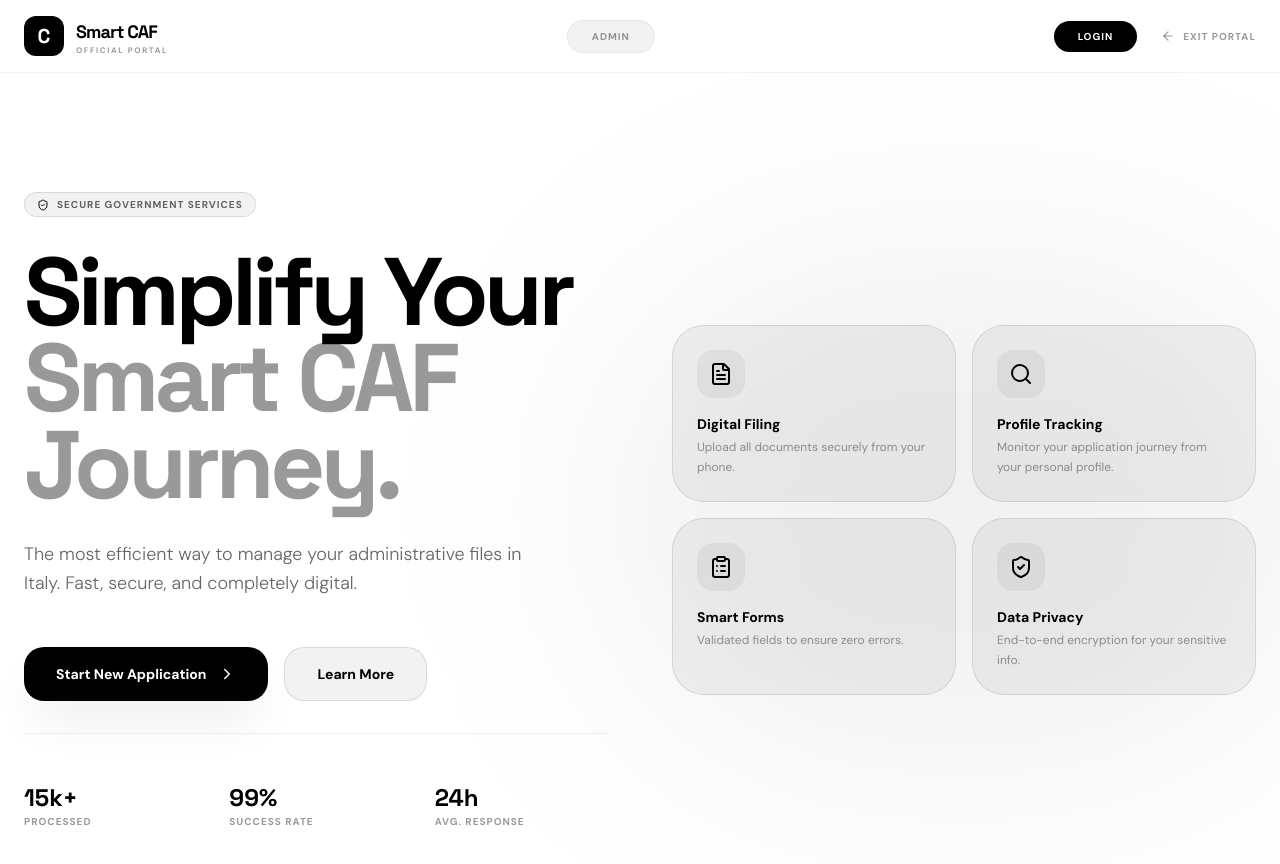
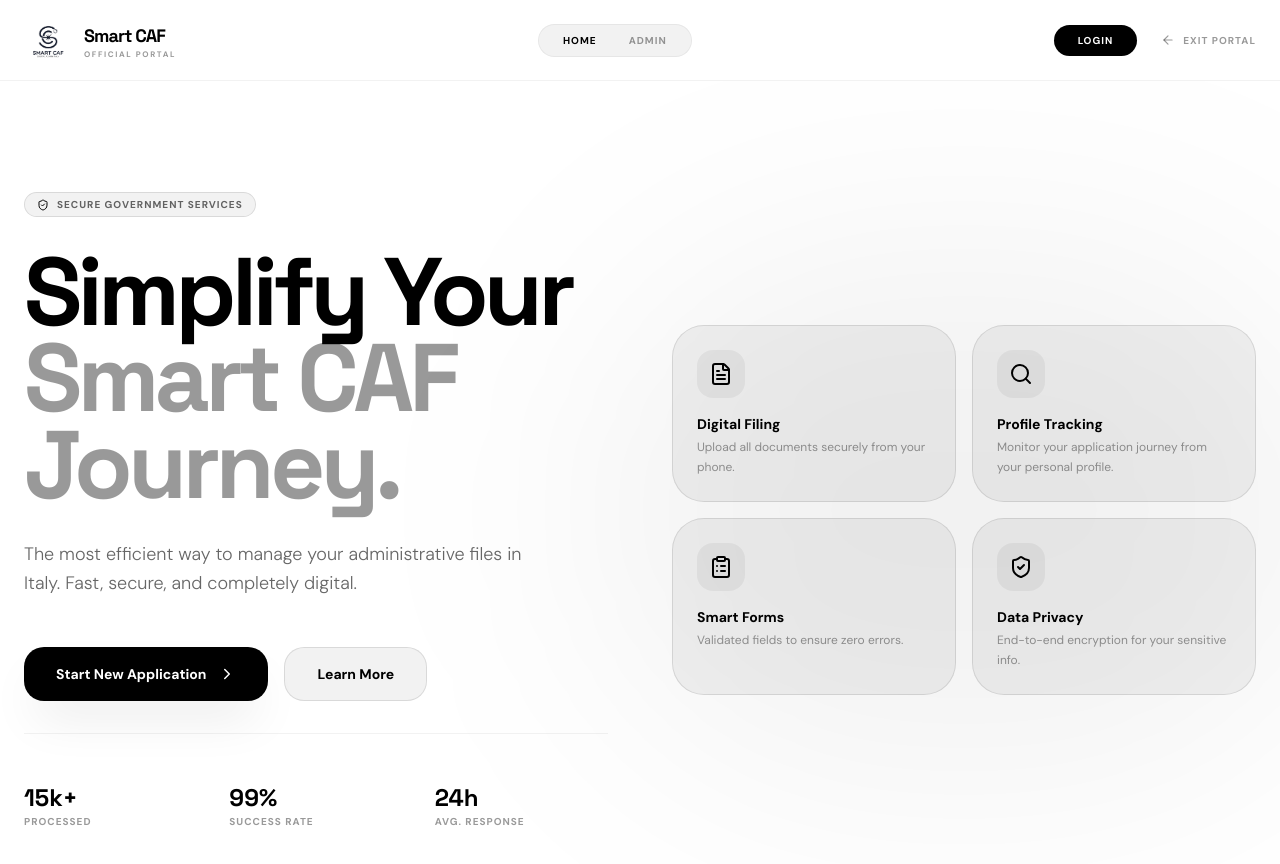
Before and after one commit to wwwredeem2580-blip/new_zenvy, a Next.js app in the folder client/: page / in a window 1280 px wide. Shown: the top 864 px of the page. Built offline with nearby package versions, Linux system fonts and the light colour scheme.

Commit message:
ref: navbar enhanced and smartcaf icon added

```diff
--- a/client/src/components/layout/Navbar.tsx
+++ b/client/src/components/layout/Navbar.tsx
@@ -36,9 +36,11 @@ export default function Navbar() {
           className="flex items-center gap-3 cursor-pointer group"
           onClick={() => setIsMenuOpen(false)}
         >
-          <div className="w-10 h-10 bg-black text-white rounded-xl flex items-center justify-center font-space font-bold text-xl group-hover:rotate-6 transition-transform">
-            C
-          </div>
+          <img
+            src="/logo.png"
+            alt="Smart CAF Logo"
+            className="w-12 h-12 object-contain group-hover:rotate-6 transition-transform"
+          />
           <div className="flex flex-col leading-none">
             <span className="text-lg font-bold tracking-tighter font-space text-black">Smart CAF</span>
             <span className="text-[8px] uppercase tracking-[0.2em] text-black/40 font-bold">Official Portal</span>
@@ -47,6 +49,7 @@ export default function Navbar() {
 
         {/* Desktop Nav */}
         <div className="hidden md:flex items-center bg-black/5 rounded-full px-6 py-2 space-x-8 border border-black/5">
+          <NavLink href="/" label="Home" active={pathname === '/'} />
           <NavLink href="/admin" label="Admin" active={pathname === '/admin'} />
           {user && (user.role === 'subagent' || user.role === 'admin') && (
             <NavLink href="/agent" label="Agent Hub" active={pathname === '/agent'} />
@@ -64,8 +67,8 @@ export default function Navbar() {
                 className="flex items-center gap-2 p-1 pl-3 bg-black/5 rounded-full border border-black/5 hover:bg-black/10 transition-colors"
               >
                 <span className="text-[10px] font-bold uppercase tracking-widest hidden sm:block">{user.firstName}</span>
-                <div className="w-8 h-8 rounded-full bg-black text-white flex items-center justify-center text-xs font-bold">
-                  {user.firstName[0]}
+                <div className="w-8 h-8 rounded-full border border-black/10 flex items-center justify-center text-xs font-bold">
+                  <img src={`https://api.dicebear.com/7.x/avataaars/svg?seed=${user.email+user.id}`} alt={user.email}/>
                 </div>
               </button>
 
```
Also changed, not shown: client/public/logo.png (added), client/src/app/icon.png (added).
